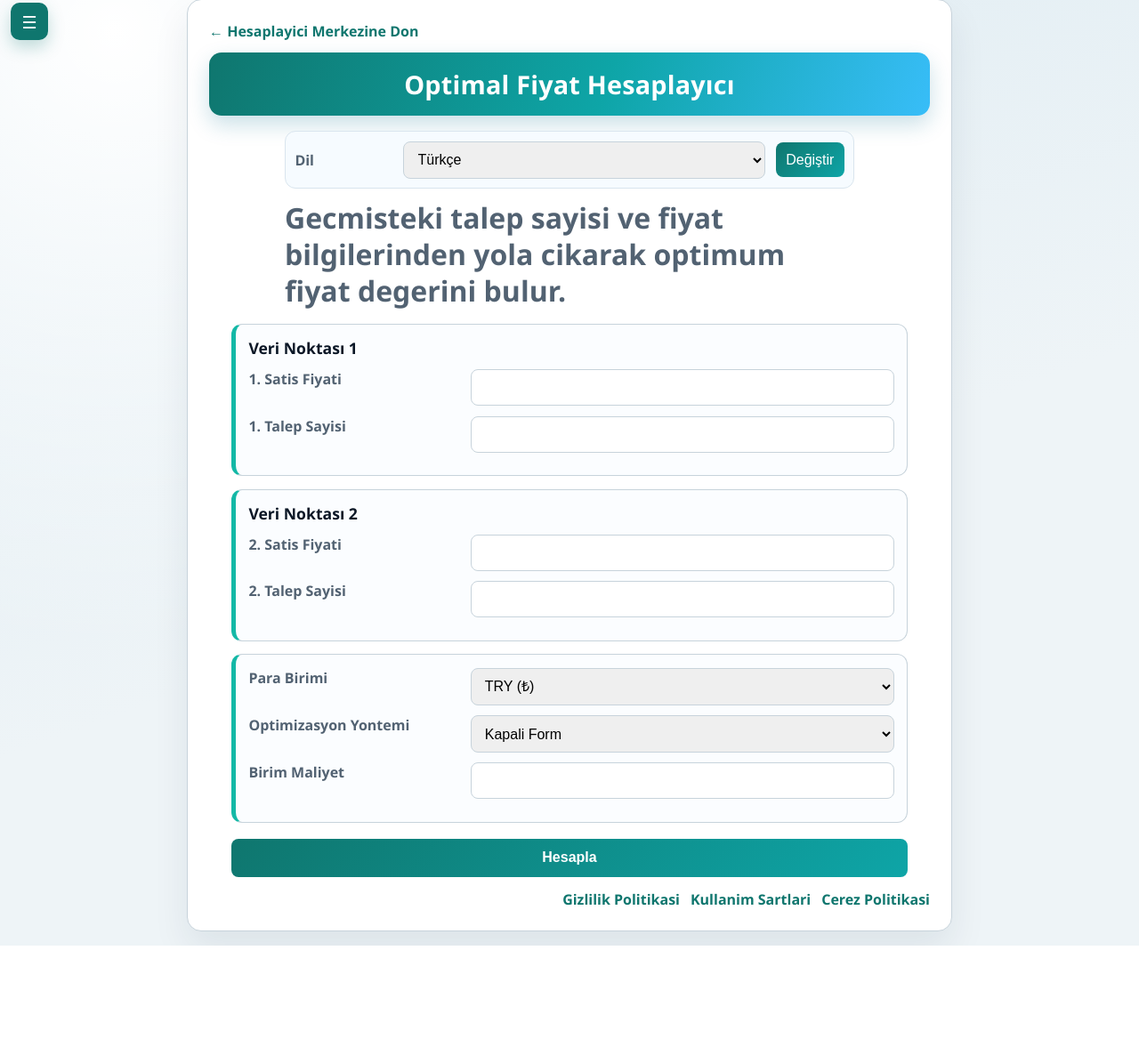
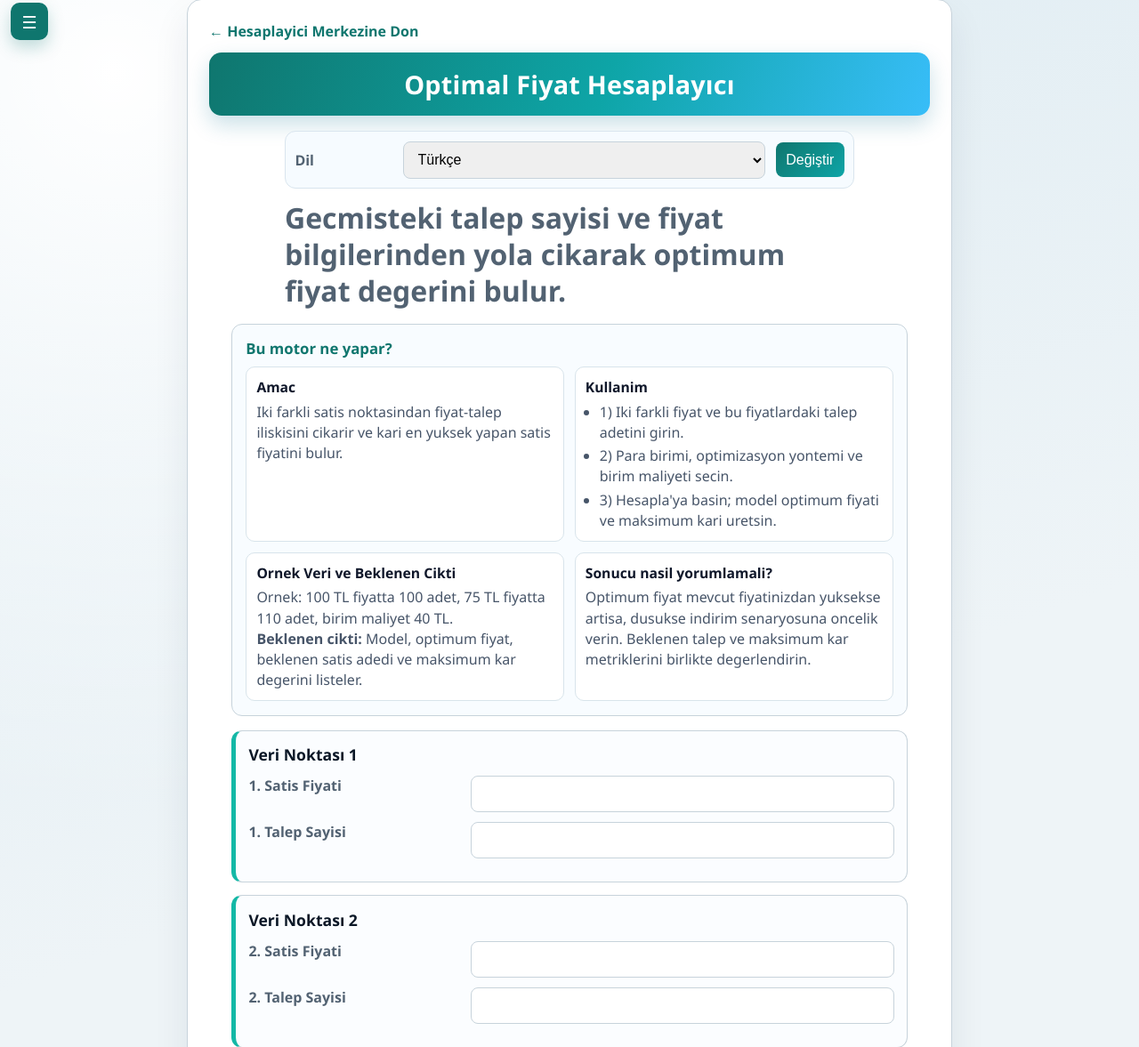
Before and after one commit to ertanatalar/priceoptimize, a Django app: page /price-demand/ in a window 1280 px wide. Shown: the part 79-1256 px from the top of the page at 89% size. Before the commit the page ends 1142 px from the top, so only its background shows below. Run offline with Django 5.2, Linux system fonts and the light colour scheme.

Commit message:
AdSense policy cleanup: keep ads on content pages, add rich content and examples, improve ads.txt fallback

```diff
--- a/core/views.py
+++ b/core/views.py
@@ -36,6 +36,19 @@ TEXTS = {
     "tr": {
         "page_title": "Optimal Fiyat Hesaplayıcı",
         "page_intro": "Gecmisteki talep sayisi ve fiyat bilgilerinden yola cikarak optimum fiyat degerini bulur.",
+        "home_detail_title": "Bu motor ne yapar?",
+        "home_purpose_title": "Amac",
+        "home_purpose_text": "Iki farkli satis noktasindan fiyat-talep iliskisini cikarir ve kari en yuksek yapan satis fiyatini bulur.",
+        "home_usage_title": "Kullanim",
+        "home_usage_step_1": "1) Iki farkli fiyat ve bu fiyatlardaki talep adetini girin.",
+        "home_usage_step_2": "2) Para birimi, optimizasyon yontemi ve birim maliyeti secin.",
+        "home_usage_step_3": "3) Hesapla'ya basin; model optimum fiyati ve maksimum kari uretsin.",
+        "home_example_title": "Ornek Veri ve Beklenen Cikti",
+        "home_example_data": "Ornek: 100 TL fiyatta 100 adet, 75 TL fiyatta 110 adet, birim maliyet 40 TL.",
+        "home_example_output_title": "Beklenen cikti:",
+        "home_example_output": "Model, optimum fiyat, beklenen satis adedi ve maksimum kar degerini listeler.",
+        "home_interpret_title": "Sonucu nasil yorumlamali?",
+        "home_interpret_text": "Optimum fiyat mevcut fiyatinizdan yuksekse artisa, dusukse indirim senaryosuna oncelik verin. Beklenen talep ve maksimum kar metriklerini birlikte degerlendirin.",
         "language": "Dil",
         "change_language": "Değiştir",
         "point_1": "Veri Noktası 1",
@@ -75,7 +88,7 @@ TEXTS = {
         "error_no_optimum": "Bu veriyle optimum fiyat hesaplanamıyor.",
         "portal_title": "Urunlerinizin fiyatini optimize edin",
         "about_title": "Hakkimizda",
-        "about_text": "PriceOptimize.ai, satis verilerinizi kullanarak urunleriniz icin daha dogru fiyat kararlarina yardimci olan pratik bir optimizasyon platformudur.",
+        "about_text": "PriceOptimize.ai, gecmis satis verilerinizden ogrenerek fiyat kararlarinizi sayisal olarak guclendirmenize yardimci olur. Hedefimiz, teknik bilgisi olmayan ekiplerin bile dakikalar icinde daha dogru fiyat denemeleri yapabilmesidir.",
         "howto_title": "Nasil kullanilir",
         "howto_step_1": "1) Motor secin.",
         "howto_step_2": "2) Satis verilerinizi girin.",
@@ -91,6 +104,19 @@ TEXTS = {
         "contact_text": "Sorulariniz ve geri bildirimleriniz icin bize yazin: admin@priceoptimize.ai",
         "discount_page_title": "Indirim Sonrasi Satis Etkisi",
         "discount_intro": "Urun sayisi ve satis fiyatini girin, ardindan yapmak istediginiz indirim bedelini girin ve yapabileceginiz maksimum indirim ve maksimum kari hesaplayin. Satis verilerini ne kadar cok girerseniz, hesaplama o kadar isabetli olacaktir.",
+        "discount_detail_title": "Bu motor ne yapar?",
+        "discount_purpose_title": "Amac",
+        "discount_purpose_text": "Fiyat indirimi adimlarinin satis adedine etkisini modelleyerek, en yuksek kari getiren indirim seviyesini bulur.",
+        "discount_usage_title": "Kullanim",
+        "discount_usage_step_1": "1) Satis verileri bolumune en az iki satir girin (urun sayisi + fiyat).",
+        "discount_usage_step_2": "2) Indirim bedelleri bolumune planladiginiz indirim adimlarini ekleyin.",
+        "discount_usage_step_3": "3) Hesapla'ya basin; motor en iyi indirim, beklenen satis ve maksimum kar sonucunu cikarsin.",
+        "discount_example_title": "Ornek Veri ve Beklenen Cikti",
+        "discount_example_data": "Ornek: 100 adet / 100 TL ve 110 adet / 95 TL; indirim bedeli 5 TL.",
+        "discount_example_output_title": "Beklenen cikti:",
+        "discount_example_output": "Model, indirimli senaryoyu mevcut fiyatla karsilastirir ve hangi indirim adiminda en yuksek kara ulasilacagini gosterir.",
+        "discount_interpret_title": "Sonucu nasil yorumlamali?",
+        "discount_interpret_text": "Maksimum kar veren senaryoyu secin. Ek satis adedi artsa bile kar dusuyorsa indirimi sinirlandirin ve yeni veri geldikce modeli tekrar calistirin.",
         "discount_prompt_label": "Ne Hesaplanacak?",
         "discount_prompt_placeholder": "",
         "discount_hint": "",
@@ -175,6 +201,19 @@ TEXTS = {
     "en": {
         "page_title": "Optimal Price Calculator",
         "page_intro": "Finds the optimal price based on historical demand counts and price data.",
+        "home_detail_title": "What does this engine do?",
+        "home_purpose_title": "Purpose",
+        "home_purpose_text": "It derives the price-demand relationship from two sales points and finds the selling price that maximizes profit.",
+        "home_usage_title": "How to use",
+        "home_usage_step_1": "1) Enter two different prices and demand quantities at those prices.",
+        "home_usage_step_2": "2) Select currency, optimization method, and unit cost.",
+        "home_usage_step_3": "3) Click Calculate to get optimal price, expected demand, and maximum profit.",
+        "home_example_title": "Example Input and Expected Output",
+        "home_example_data": "Example: 100 units at 100 TRY, 110 units at 75 TRY, unit cost 40 TRY.",
+        "home_example_output_title": "Expected output:",
+        "home_example_output": "The model returns optimal price, expected quantity, and maximum profit metrics.",
+        "home_interpret_title": "How to interpret the result",
+        "home_interpret_text": "If the optimal price is above your current level, test price increases; if lower, test discount scenarios. Evaluate expected demand and maximum profit together.",
         "language": "Language",
         "change_language": "Change",
         "point_1": "Data Point 1",
@@ -214,7 +253,7 @@ TEXTS = {
         "error_no_optimum": "This data does not produce an optimal price.",
         "portal_title": "Optimize your product prices",
         "about_title": "About Us",
-        "about_text": "PriceOptimize.ai is a practical optimization platform that helps you make better pricing decisions using your sales data.",
+        "about_text": "PriceOptimize.ai helps teams make stronger pricing decisions by learning from historical sales data. Our goal is to make pricing optimization practical even for non-technical users.",
         "howto_title": "How to Use",
         "howto_step_1": "1) Choose an engine.",
         "howto_step_2": "2) Enter your sales data.",
@@ -230,6 +269,19 @@ TEXTS = {
         "contact_text": "For questions and feedback, contact us: admin@priceoptimize.ai",
         "discount_page_title": "Post-Discount Sales Impact",
         "discount_intro": "Enter product quantity and sale price, then enter your planned discount amount to calculate the maximum discount and maximum profit. The more sales data you provide, the more accurate the calculation becomes.",
+        "discount_detail_title": "What does this engine do?",
+        "discount_purpose_title": "Purpose",
+        "discount_purpose_text": "It models how discount steps affect unit sales and finds the discount level that produces the highest profit.",
+        "discount_usage_title": "How to use",
+        "discount_usage_step_1": "1) Add at least two sales rows (quantity + price).",
+        "discount_usage_step_2": "2) Add your planned discount amounts.",
+        "discount_usage_step_3": "3) Click Calculate to compare scenarios and see the best discount and profit point.",
+        "discount_example_title": "Example Input and Expected Output",
+        "discount_example_data": "Example: 100 units / 100 TRY and 110 units / 95 TRY, discount step 5 TRY.",
+        "discount_example_output_title": "Expected output:",
+        "discount_example_output": "The engine compares current vs discounted scenarios and reports the discount step with maximum profit.",
+        "discount_interpret_title": "How to interpret the result",
+        "discount_interpret_text": "Choose the scenario with highest profit. Even when units sold increase, keep discount limited if profit decreases.",
         "discount_prompt_label": "What Should Be Calculated?",
         "discount_prompt_placeholder": "",
         "discount_hint": "",
@@ -1222,6 +1274,7 @@ def home(request):
         "engines": engines,
         "current_language": current_language,
         "language_options": LANGUAGE_OPTIONS,
+        "show_adsense": True,
         "method_options": method_options,
         "selected_method": selected_method,
         "currencies": CURRENCIES,
@@ -1302,6 +1355,7 @@ def portal(request):
             "labels": labels,
             "current_language": current_language,
             "language_options": LANGUAGE_OPTIONS,
+            "show_adsense": False,
         },
     )
 
@@ -1315,6 +1369,7 @@ def privacy_policy(request):
         {
             "labels": labels,
             "current_language": current_language,
+            "show_adsense": False,
         },
     )
 
@@ -1328,6 +1383,7 @@ def terms_of_use(request):
         {
             "labels": labels,
             "current_language": current_language,
+            "show_adsense": False,
         },
     )
 
@@ -1341,12 +1397,20 @@ def cookies_policy(request):
         {
             "labels": labels,
             "current_language": current_language,
+            "show_adsense": False,
         },
     )
 
 
 def ads_txt(request):
-    line = os.getenv("ADS_TXT_LINE", "google.com, pub-0000000000000000, DIRECT, f08c47fec0942fa0")
+    line = os.getenv("ADS_TXT_LINE", "").strip()
+    if not line:
+        client_id = os.getenv("ADSENSE_CLIENT_ID", "").strip()
+        if client_id.startswith("ca-pub-"):
+            publisher_id = client_id.replace("ca-pub-", "pub-", 1)
+            line = f"google.com, {publisher_id}, DIRECT, f08c47fec0942fa0"
+        else:
+            line = "google.com, pub-0000000000000000, DIRECT, f08c47fec0942fa0"
     return HttpResponse(f"{line}\n", content_type="text/plain; charset=utf-8")
 
 
@@ -1411,6 +1475,7 @@ def discount_optimizer(request):
         "engines": engines,
         "current_language": current_language,
         "language_options": LANGUAGE_OPTIONS,
+        "show_adsense": True,
         "currencies": CURRENCIES,
         "selected_currency": selected_currency,
         "selected_symbol": CURRENCIES.get(selected_currency, "₺"),
--- a/templates/core/home.html
+++ b/templates/core/home.html
@@ -13,7 +13,7 @@
     gtag('config', '{{ ga_measurement_id }}');
   </script>
   {% endif %}
-  {% if adsense_script_enabled %}
+  {% if adsense_script_enabled and show_adsense %}
   <script async src="https://pagead2.googlesyndication.com/pagead/js/adsbygoogle.js?client={{ adsense_client_id }}" crossorigin="anonymous"></script>
   {% endif %}
   <style>
@@ -99,6 +99,48 @@
       font-size: clamp(1.7rem, 2.9vw, 2rem);
       line-height: 1.28;
       font-weight: 700;
+    }
+    .info-block {
+      max-width: 760px;
+      margin: 0 auto 1rem;
+      border: 1px solid var(--line);
+      background: #f8fcff;
+      border-radius: 12px;
+      padding: .95rem;
+    }
+    .info-block h2 {
+      margin: 0 0 .55rem;
+      font-size: 1.05rem;
+      color: #0f766e;
+    }
+    .info-grid {
+      display: grid;
+      gap: .7rem;
+      grid-template-columns: repeat(2, minmax(0, 1fr));
+    }
+    .info-item {
+      border: 1px solid #d8e4eb;
+      border-radius: 10px;
+      padding: .7rem;
+      background: #ffffff;
+    }
+    .info-item h3 {
+      margin: 0 0 .35rem;
+      font-size: .98rem;
+      color: #0f172a;
+    }
+    .info-item p {
+      margin: 0;
+      color: #475569;
+      line-height: 1.45;
+    }
+    .info-item ul {
+      margin: 0;
+      padding-left: 1rem;
+      color: #475569;
+      line-height: 1.45;
+      display: grid;
+      gap: .2rem;
     }
     .row { display: grid; grid-template-columns: 1fr 2fr; gap: .7rem; margin-bottom: .7rem; }
     .calc-form { margin: .9rem auto 0; display: grid; gap: .9rem; max-width: 760px; }
@@ -192,6 +234,7 @@
       .language-form, .row { grid-template-columns: 1fr; }
       .language-form button { width: 100%; }
       .topbar { padding: .8rem; }
+      .info-grid { grid-template-columns: 1fr; }
     }
   </style>
 </head>
@@ -245,6 +288,32 @@
         <button type="submit">{{ labels.change_language }}</button>
       </form>
       <p class="intro-note">{{ labels.page_intro }}</p>
+      <section class="info-block">
+        <h2>{{ labels.home_detail_title }}</h2>
+        <div class="info-grid">
+          <article class="info-item">
+            <h3>{{ labels.home_purpose_title }}</h3>
+            <p>{{ labels.home_purpose_text }}</p>
+          </article>
+          <article class="info-item">
+            <h3>{{ labels.home_usage_title }}</h3>
+            <ul>
+              <li>{{ labels.home_usage_step_1 }}</li>
+              <li>{{ labels.home_usage_step_2 }}</li>
+              <li>{{ labels.home_usage_step_3 }}</li>
+            </ul>
+          </article>
+          <article class="info-item">
+            <h3>{{ labels.home_example_title }}</h3>
+            <p>{{ labels.home_example_data }}</p>
+            <p><strong>{{ labels.home_example_output_title }}</strong> {{ labels.home_example_output }}</p>
+          </article>
+          <article class="info-item">
+            <h3>{{ labels.home_interpret_title }}</h3>
+            <p>{{ labels.home_interpret_text }}</p>
+          </article>
+        </div>
+      </section>
 
       {% if chart %}
         <section class="chart-box">
--- a/templates/core/portal.html
+++ b/templates/core/portal.html
@@ -12,9 +12,6 @@
     gtag('js', new Date());
     gtag('config', '{{ ga_measurement_id }}');
   </script>
-  {% endif %}
-  {% if adsense_script_enabled %}
-  <script async src="https://pagead2.googlesyndication.com/pagead/js/adsbygoogle.js?client={{ adsense_client_id }}" crossorigin="anonymous"></script>
   {% endif %}
   <style>
     :root {
--- a/templates/core/privacy.html
+++ b/templates/core/privacy.html
@@ -12,9 +12,6 @@
     gtag('js', new Date());
     gtag('config', '{{ ga_measurement_id }}');
   </script>
-  {% endif %}
-  {% if adsense_script_enabled %}
-  <script async src="https://pagead2.googlesyndication.com/pagead/js/adsbygoogle.js?client={{ adsense_client_id }}" crossorigin="anonymous"></script>
   {% endif %}
   <style>
     body {
```
Also changed, not shown: templates/core/discount_optimizer.html (+70 -1 lines).
